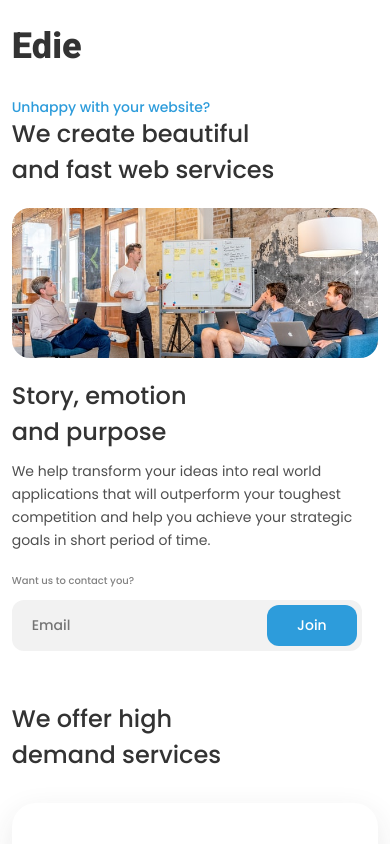
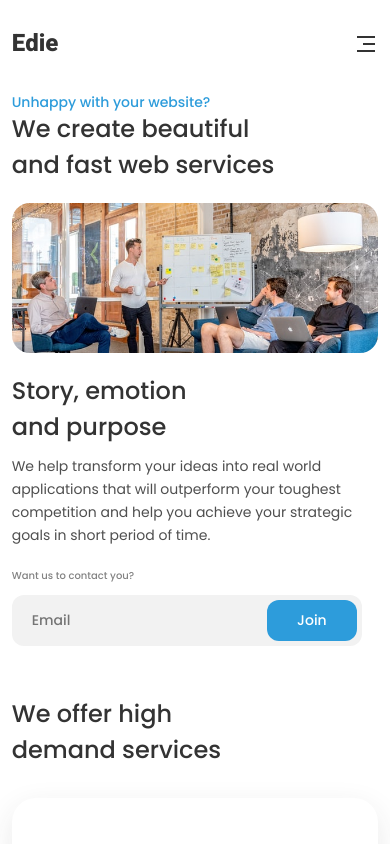
Before and after one commit to Adebesin-Cell/Edie-homepage, a plain HTML site: page index.html in a window 390 px wide. Shown: the top 844 px of the page. Drawn offline with Linux system fonts and the light colour scheme.

Commit message:
updating UI

```diff
--- a/index.html
+++ b/index.html
@@ -57,6 +57,14 @@
                 <a href="#" class="header__link" name="Contact "> Contact </a>
               </li>
             </ul>
+          </div>
+          <div class="header__icon">
+            <svg xmlns="http://www.w3.org/2000/svg" viewBox="0 0 24 24">
+              <g>
+                <path fill="none" d="M0 0h24v24H0z" />
+                <path d="M3 4h18v2H3V4zm6 7h12v2H9v-2zm-6 7h18v2H3v-2z" />
+              </g>
+            </svg>
           </div>
         </div>
       </div>
--- a/scss/layout/_footer.scss
+++ b/scss/layout/_footer.scss
@@ -56,6 +56,10 @@
     letter-spacing: 0em;
     text-align: left;
     color: var(--white);
+    @media only screen and (max-width: 600px) {
+      font-size: var(--size-l);
+      line-height: 36px;
+    }
 
     &-link {
       text-decoration: none;
--- a/scss/layout/_header.scss
+++ b/scss/layout/_header.scss
@@ -3,7 +3,6 @@
   background: var(--white);
   @media only screen and (max-width: 600px) {
     padding-top: var(--span-s);
-    // padding-bottom: calc(var(--span-s) + 5px);
   }
 
   &__wrapper {
@@ -21,6 +20,10 @@
     letter-spacing: 0em;
     text-align: left;
     color: var(--logo);
+    @media only screen and (max-width: 600px) {
+      font-size: var(--size-l);
+      line-height: 36px;
+    }
 
     &-link {
       text-decoration: none;
@@ -68,4 +71,34 @@
     @include link_Underline(--header-link);
     @include link(2px);
   }
+
+  &__icon {
+    display: flex;
+    align-items: center;
+    justify-content: flex-end;
+    cursor: pointer;
+    @media only screen and (max-width: 768px) {
+      width: 64px;
+      height: 64px;
+    }
+    @media only screen and (max-width: 600px) {
+      width: 48px;
+      height: 48px;
+    }
+
+    svg {
+      fill: var(--text-gray);
+      @media only screen and (max-width: 768px) {
+        width: 36px;
+        height: 36px;
+      }
+      @media only screen and (max-width: 600px) {
+        width: 24px;
+        height: 24px;
+      }
+    }
+    @media only screen and (min-width: 769px) {
+      display: none;
+    }
+  }
 }
--- a/scss/pages/_home.scss
+++ b/scss/pages/_home.scss
@@ -133,7 +133,7 @@
     display: grid;
     grid-template-columns: repeat(3, 1fr);
     grid-gap: 40px;
-    @media only screen and (max-width: 768px) {
+    @media only screen and (max-width: 1024px) {
       grid-template-columns: repeat(2, 1fr);
     }
     @media only screen and (max-width: 600px) {
```
Also changed, not shown: assets/icons/icon-close.svg (added), assets/icons/icon-menu.svg (added), css/styles.css, 1 other file.
